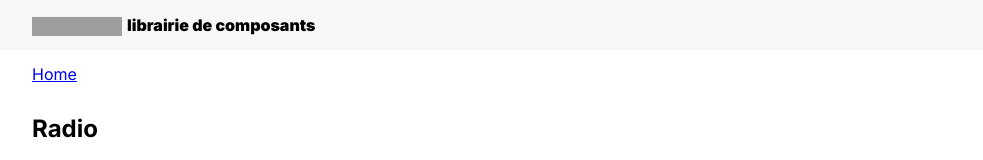
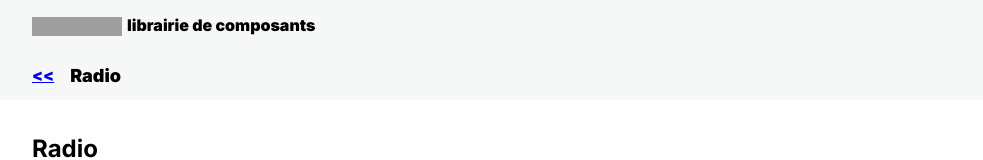
Before and after one commit to morning-la-tech/morning-react-ui, a Next.js app: page /radio in a window 1280 px wide. Shown: the top 160 px of the page, without its empty margins (68-1051 px from the left). Built offline with nearby package versions, Linux system fonts and the light colour scheme; grey boxes are pictures that could not be loaded.

Commit message:
fix typo & barrel

```diff
--- a/app/radio/page.tsx
+++ b/app/radio/page.tsx
@@ -1,6 +1,5 @@
 'use client';
 import { useState } from 'react';
-import Link from 'next/link';
 import { Size } from '@/utils/Enum';
 import { SelectionState } from '@/types/dataTypes';
 import Radio from '@/components/inputs/toggleInputs/single/Radio';
@@ -8,6 +7,7 @@ import MultiRadio from '@/components/inputs/toggleInputs/MultiRadio';
 import Container from '@/components/layout/Container';
 import Columns from '@/components/layout/Columns';
 import Column from '@/components/layout/Column';
+import Navigation from '@/components/layout/Navigation';
 
 const RadioGroup = () => {
   const initialOptions = {
@@ -62,9 +62,11 @@ const RadioGroup = () => {
   };
 
   return (
-    <div style={{ display: 'flex', flexDirection: 'row' }}>
+    <>
+      <Navigation>
+        <h1 className={'font-size-xl'}>Radio</h1>
+      </Navigation>
       <Container>
-        <Link href={'/'}>Home</Link>
         <h1>Radio</h1>
         <Columns>
           <Column>
@@ -124,7 +126,7 @@ const RadioGroup = () => {
           </Column>
         </Columns>
       </Container>
-    </div>
+    </>
   );
 };
 
--- a/app/selects/page.tsx
+++ b/app/selects/page.tsx
@@ -112,10 +112,11 @@ export default function Selects() {
   };
 
   return (
-    <Container style={{ gap: '30px' }}>
+    <>
       <Navigation>
         <h1 className={'font-size-xl'}>Selects</h1>
       </Navigation>
+      <Container style={{ gap: '30px' }}>
         <NumberInput
           label='Elements displayed in the dropdown'
           value={optionsToDisplay}
@@ -183,5 +184,6 @@ export default function Selects() {
           </Column>
         </Columns>
       </Container>
+    </>
   );
 }
--- a/components/inputs/datetimeField/CalendarComponent.tsx
+++ b/components/inputs/datetimeField/CalendarComponent.tsx
@@ -159,7 +159,7 @@ const CalendarComponent = ({
             : false,
           [styles.outOfMonth]: !isSameMonth(day, displayedDate),
           [styles.today]: isToday(day),
-          [styles.outOfBoundery]: !isDateWithinEdges(
+          [styles.outOfBoundary]: !isDateWithinEdges(
             format(day, 'dd/MM/yyyy'),
             from,
             to,
--- /dev/null
+++ b/components/modal/index.ts
@@ -0,0 +1,3 @@
+export { default as Modal } from './Modal';
+
+export { default as useModal } from './useModal';
```
Also changed, not shown: app/utils/page.tsx (+8 -8 lines), components/inputs/datetimeField/calendarComponent.module.css (+3 -4 lines), components/modal/README.md, 1 other file (tests, documents, lock files or other folders). Lines whose indentation alone changed are shown as unchanged.
